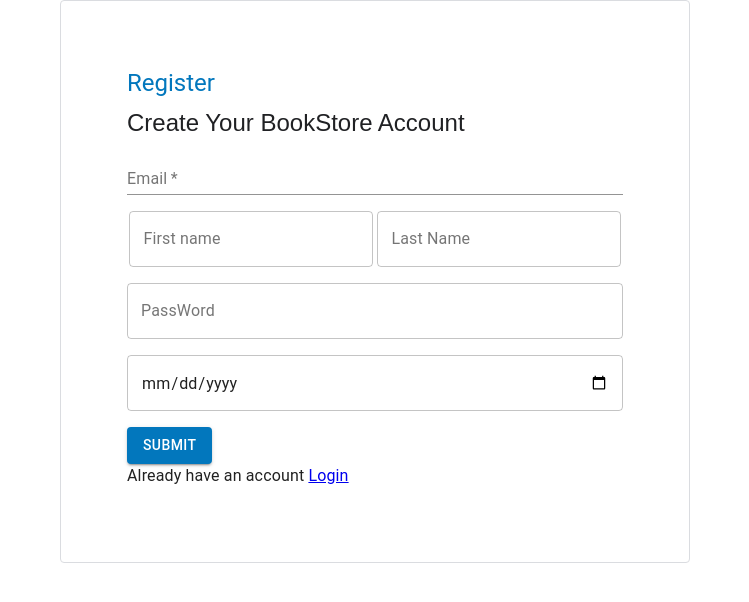
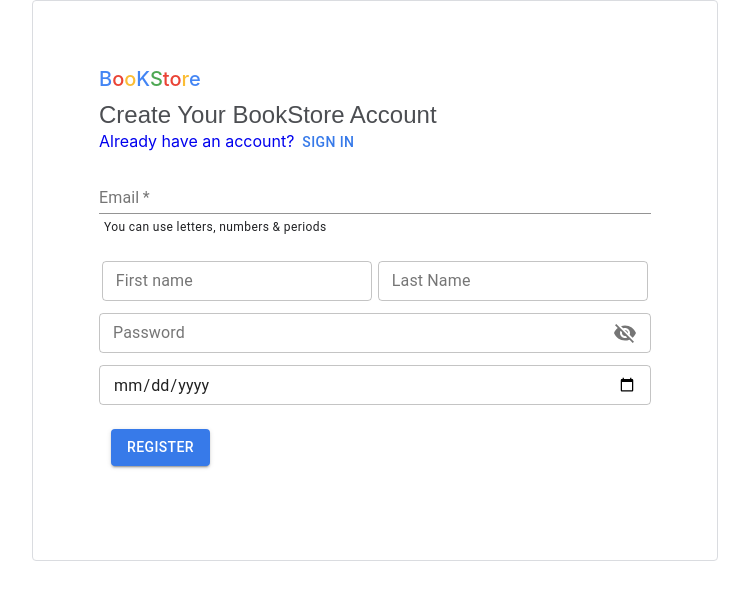
Before and after one commit to itsamanverma/BookStore_forntEnd, a React (Create React App) app: page /register in a window 1280 px wide. Shown: the top 602 px of the page, without its empty margins (265-1014 px from the left). Built offline with nearby package versions, Linux system fonts and the light colour scheme.

Commit message:
register page

```diff
--- a/src/Pages/Register/Register.css
+++ b/src/Pages/Register/Register.css
@@ -51,7 +51,7 @@
     padding: 10px 0;
 }
 .createTxt {
-    color: #202124;
+    color: #4c4e52;
     font-family: "Google Sans", arial, sans-serif;
     font-size: 24px;
 }
@@ -75,7 +75,12 @@
 .divField{
     width: 49%;
 }
-
+.divField-p{
+    width: 100%;
+}
+.already{
+    margin-top: -15px;
+}
 @media screen and (max-width: 600px) {
     .hide {
         display: none !important;
--- a/src/Pages/Register/Register.jsx
+++ b/src/Pages/Register/Register.jsx
@@ -1,9 +1,19 @@
 import React, { Component } from 'react';
 import Input from '../../components/Input/Input';
 import utility from '../../utility';
-import { Card, Typography, Button, CardContent } from '@material-ui/core/';
+import { Card, Button, CardContent } from '@material-ui/core/';
 import UserService from '../../services/UserService';
 import '../Register/Register.css';
+import InputAdornment from '@material-ui/core/InputAdornment';
+import Visibility from '@material-ui/icons/Visibility';
+import VisibilityOff from '@material-ui/icons/VisibilityOff';
+import IconButton from '@material-ui/core/IconButton';
+import TextField from '@material-ui/core/TextField';
+import {
+    withRouter,
+    Link
+} from 'react-router-dom'
+import BookStoreIcon from '../../components/BookStoreIcon/BookStoreIcon';
 
 var userService = new UserService();
 
@@ -18,6 +28,7 @@ class Register extends Component {
       dob: '',
       region: '',
       isValidated: false,
+      showPassword: false,
       error: {},
     }
     this.getDataFromInput = this.getDataFromInput.bind(this);
@@ -49,7 +60,7 @@ class Register extends Component {
       lastname: '',
       password: '',
       dob: '',
-      region:''
+      region:'',
     };
     var valid = false;
     // if(event.target.name==='firstname'){
@@ -117,6 +128,13 @@ class Register extends Component {
     event.target.color = 'error';
   }
 
+    handleClickShowPassword = () => {
+        this.setState({ showPassword: !this.state.showPassword })
+    };
+
+    handleMouseDownPassword = (event) => {
+        event.preventDefault();
+    };
    /**
    * function to handle click of the button of login
    *
@@ -157,45 +175,110 @@ class Register extends Component {
         <Card className="card row">
           <CardContent>
             <div className="cardI">
-              <Typography variant="h5" component="h2" className='login' color='primary' id='card-heading' >
-                Register
-              </Typography>
-              <div className="paddingTopDown createTxt">Create Your BookStore Account</div>
-
+                <BookStoreIcon className="paddingTopDown" login={this.register} />
+                <div className="paddingTopDown createTxt">Create Your BookStore Account</div>
+                <div className="already">
+                    <Link style={{textDecoration:'none'}} to="/login">
+                                <span>Already have an account?</span>
+                                <Button  className="signInButton">
+                                    Sign in
+                                </Button>
+                    </Link>
+                </div>
               <div className='form'>
                 <div style={{ display: 'flex', flexDirection: "column", justifyContent: 'center', width: '100%' }}>
-                    <Input name={'email'} type={'Email'} style={{ width: '99%' }} placeholder={'Enter Your Email'} label={'Email'} onChange={this.getDataFromInput} required={true} autoComplete='off' />
-                    <div className='error'>{this.state.error.email}</div>
+                    <Input
+                        id={'outlined-dense-multiline1'}
+                        name={'email'}
+                        type={'Email'}
+                        margin={'dense'}
+                        style={{ width: '99%' }}
+                        placeholder={'Enter Your Email'}
+                        label={'Email'}
+                        onChange={this.getDataFromInput}
+                        required={true}
+                        autoComplete='off'
+                    />
+                    <span className='helpTxt'>You can use letters, numbers & periods</span>
+                    <span className='error'>{this.state.error.email}</span>
                 </div>
                 <div className="twoTextField" >
                     <div className="column divField">
-                    <Input name={'firstname'} type={'text'} placeholder={'Enter First Name'} label={'First name'} onChange={this.getDataFromInput} variant={'outlined'} autoComplete='off'/>
-                    <div className='error'>{this.state.error.firstname}</div>
+                        <Input
+                            id={'outlined-dense-multiline2'}
+                            name={'firstname'}
+                            type={'text'}
+                            margin={'dense'}
+                            placeholder={'Enter First Name'}
+                            label={'First name'}
+                            onChange={this.getDataFromInput}
+                            variant={'outlined'}
+                            autoComplete='off'
+                        />
+                        <span className='error'>{this.state.error.firstname}</span>
                     </div>
                     <div className="column divField">
-                    <Input name={'lastname'} type={'text'} placeholder={'Enter Last Name'} label={'Last Name'} onChange={this.getDataFromInput} variant={'outlined'} autoComplete='off' />
-                    <div className='error'>{this.state.error.lastname}</div>
+                        <Input
+                            id={'outlined-dense-multiline3'}
+                            name={'lastname'}
+                            type={'text'}
+                            margin={'dense'}
+                            placeholder={'Enter Last Name'}
+                            label={'Last Name'}
+                            onChange={this.getDataFromInput}
+                            variant={'outlined'}
+                            autoComplete='off' />
+                        <span className='error'>{this.state.error.lastname}</span>
                     </div>
                 </div>
-                <div>
-                  <Input name={'password'} type={'password'} placeholder={'Enter Password'} label={'PassWord'} onChange={this.getDataFromInput} variant={'outlined'} autoComplete='off'
-                  />
-                  <div className='error'>{this.state.error.password}</div>
-                </div>
-                <div>
-                  <Input name={'dob'} type={'date'} placeholder={'date of birth'} label={''} onChange={this.getDataFromInput} variant={'outlined'} autoComplete='off' />
-                  <div className='error'>{this.state.error.dob}</div>
-                </div>
-                <div id='register-btn-div'>
-                  <Button onClick={this.handleClick} className='register-btn' variant="contained" color="primary" type="submit">
-                    Submit
-                  </Button>
-                </div>
-                <span><Typography id='reg-text-login'>Already have an account <a href="/login">Login</a></Typography></span>
-              </div>
-            </div>
+                <form className="twoTextField" >
+                            <div className="column divField-p" >
+                                <TextField
+                                    id="outlined-dense-multiline4"
+                                    label="Password"
+                                    margin="dense"
+                                    type={this.state.showPassword ? 'text' : 'password'}
+                                    variant="outlined"
+                                    className='formField'
+                                    name='password'
+                                    onChange={this.setValue}
+                                    autoComplete='off'
+                                    InputProps={{
+                                        endAdornment: <InputAdornment position="end">  <IconButton
+                                            aria-label="toggle password visibility"
+                                            onClick={this.handleClickShowPassword}
+                                            onMouseDown={this.handleMouseDownPassword}
+                                            edge="end"
+                                        >
+                                            {this.state.showPassword ? <Visibility /> : <VisibilityOff />}
+                                        </IconButton> </InputAdornment>,
+                                    }}
 
 
+                                />
+                                <span className='error'>{this.state.error.password}</span>
+                            </div>
+                        </form>
+                <div>
+                  <Input
+                    id={'outlined-dense-multiline5'}
+                    name={'dob'}
+                    type={'date'}
+                    margin={'dense'}
+                    placeholder={'date of birth'}
+                    label={''}
+                    onChange={this.getDataFromInput}
+                    variant={'outlined'}
+                    autoComplete='off' />
+                  <span className='error'>{this.state.error.dob}</span>
+                </div>
+                    <div className="buttonHead ">
+                            <Button variant="contained" onClick={this.register} className="RegisterButton">
+                                    Register
+                            </Button>
+                    </div>
+                </div>
+            </div>
           </CardContent>
         </Card>
       </div>
@@ -203,4 +286,4 @@ class Register extends Component {
   }
 }
 
-export default Register;
+export default withRouter(Register);
--- /dev/null
+++ b/src/components/BookStoreIcon/BookStoreIcon.jsx
@@ -0,0 +1,21 @@
+import React, {Component} from 'react';
+
+class BookStoreIcon extends Component {
+    render() {
+        return (
+            <div className="fitWidth">
+                <span style={{color:'#4385F4',fontSize:'20px',fontWeight:500}}>B</span>
+                <span style={{color:'#EA4335',fontSize:'20px',fontWeight:500}}>o</span>
+                <span style={{color:'#FBBD35',fontSize:'20px',fontWeight:500}}>o</span>
+                <span style={{color:'#4385F4',fontSize:'20px',fontWeight:500}}>K</span>
+                <span style={{color:'#4EA853',fontSize:'20px',fontWeight:500}}>S</span>
+                <span style={{color:'#EA4335',fontSize:'20px',fontWeight:500}}>t</span>
+                <span style={{color:'#EA4335',fontSize:'20px',fontWeight:500}}>o</span>
+                <span style={{color:'#FBBD35',fontSize:'20px',fontWeight:500}}>r</span>
+                <span style={{color:'#4385F4',fontSize:'20px',fontWeight:500}}>e</span>
+            </div>
+        );
+    }
+}
+
+export default BookStoreIcon;
--- a/src/components/Input/Input.jsx
+++ b/src/components/Input/Input.jsx
@@ -1,5 +1,6 @@
 import React, {Component} from 'react';
 import { TextField } from "@material-ui/core";
+
 
 export default class Input extends Component {
     constructor(props) {
@@ -20,9 +21,10 @@ export default class Input extends Component {
         return (
             <TextField
                 className='label'
-                id="outlined-dense-multiline"
+                id={this.props.id}
                 name={this.props.name}
                 type={this.props.type}
+                margin={this.props.margin}
                 placeholder={this.props.placeholder}
                 label={this.props.label}
                 onChange={this.sendDataToParent}
```
